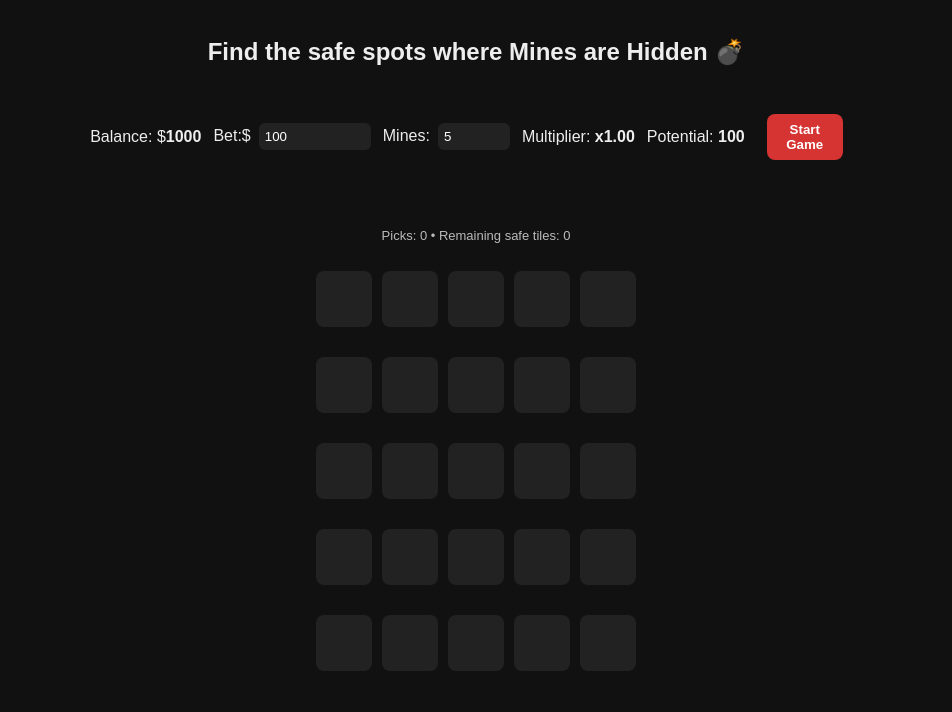
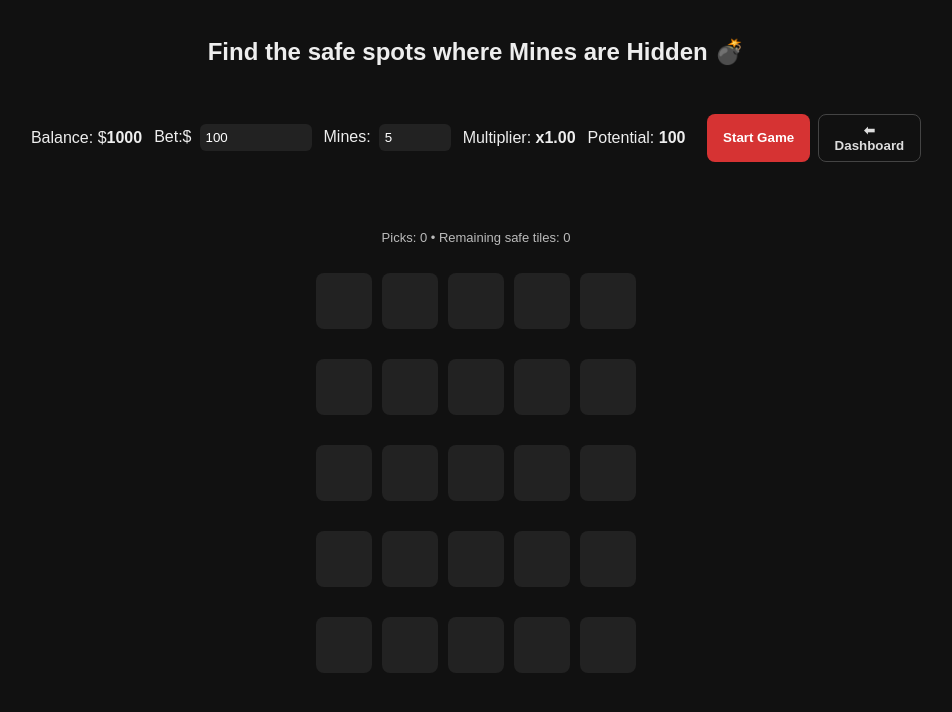
Before and after one commit to Atpdevil/gaming-masters, a React (Create React App) app: page /mines in a window 1280 px wide. Shown: the top 712 px of the page, without its empty margins (164-1116 px from the left). Built offline with nearby package versions, Linux system fonts and the light colour scheme.

Commit message:
Updated mines

```diff
--- a/src/pages/Mines.jsx
+++ b/src/pages/Mines.jsx
@@ -1,9 +1,10 @@
 import React, { useMemo, useState } from "react";
 import { useWallet } from "../state/WalletProvider";
+import { useNavigate } from "react-router-dom";
 
 export default function Mines() {
   const { balance, debit, credit } = useWallet();
-
+  const navigate = useNavigate();
   const GRID_SIZE = 5; // 5x5
   const TOTAL_TILES = GRID_SIZE * GRID_SIZE;
 
@@ -16,6 +17,7 @@
   const [multiplier, setMultiplier] = useState(1);
   const [picks, setPicks] = useState(0); // number of safe picks made
   const [canCashout, setCanCashout] = useState(false);
+  const [isRunning] = useState(false);
   const [minesCount, setMinesCount] = useState(5); // allow user to pick mines
 
   const potentialPayout = Math.floor(bet * multiplier);
@@ -202,6 +204,9 @@
           {gameOver && (
             <button className="btn btn-ghost" onClick={resetGame}>New Round</button>
           )}
+        <button className="btn btn-ghost" disabled={isRunning} onClick={() => navigate("/")}>
+          ⬅ Dashboard
+        </button>
         </div>
       </div>
 
```
